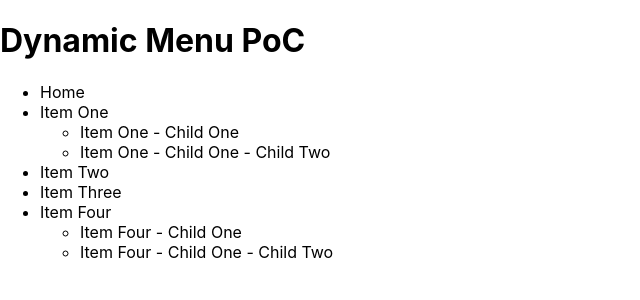
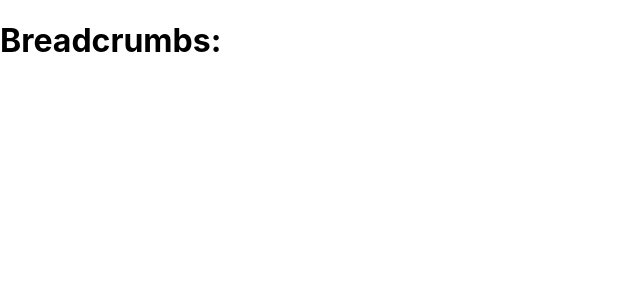
Before and after one commit to laurenclark/poc-dynamic-catchall-routes, a Next.js app: page / in a window 1280 px wide. Shown: the top 300 px of the page, without its empty margins (0-640 px from the left). Built offline with nearby package versions, Linux system fonts and the light colour scheme.

Commit message:
Get breadcrumbs to display

```diff
--- a/components/menu.js
+++ b/components/menu.js
@@ -1,13 +1,19 @@
+import { useRouter } from "next/router";
 import useFetch from "../hooks/useFetch";
-const URL = "http://localhost:3000/api/menu-items";
+
+const menuItemsUrl = "http://localhost:3000/api/menu-items";
 
 export default function Menu() {
-    const { data: menuItem, isLoading, isError } = useFetch(URL, []);
-    console.log(menuItem);
+    const { data: menuItem, isLoading, isError } = useFetch(menuItemsUrl, []);
+
+    const router = useRouter();
+
+    // Probably some hook to recursively walk the menus children in real case.
     return (
         <>
             {isError && <h2>Something went wrong!</h2>}
             {isLoading && "Loading..."}
+
             <ul>
                 {menuItem.map(({ label, url, children }, i) => (
                     <li key={i}>
@@ -15,7 +21,7 @@ export default function Menu() {
                         {children && (
                             <ul>
                                 {children.map(({ label, url, children }, i) => (
-                                    <li>
+                                    <li key={i}>
                                         <a href={url}>{label}</a>
                                     </li>
                                 ))}
--- /dev/null
+++ b/pages/[...slug].js
@@ -0,0 +1,13 @@
+import { useRouter } from "next/router";
+
+const Page = () => {
+    const router = useRouter();
+    if (String(router.query.slug) === "404") {
+        return "The 404 page.";
+    }
+    const slug = router.query.slug || [];
+
+    return <h1>Breadcrumbs: {slug.join("/")}</h1>;
+};
+
+export default Page;
```
